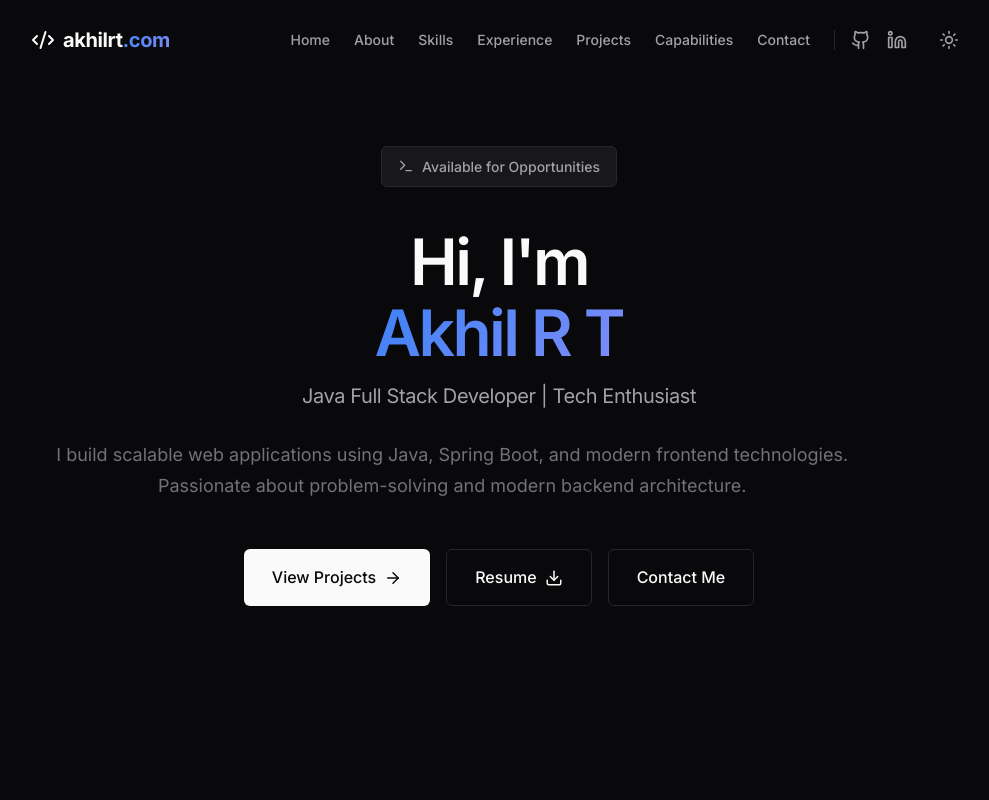
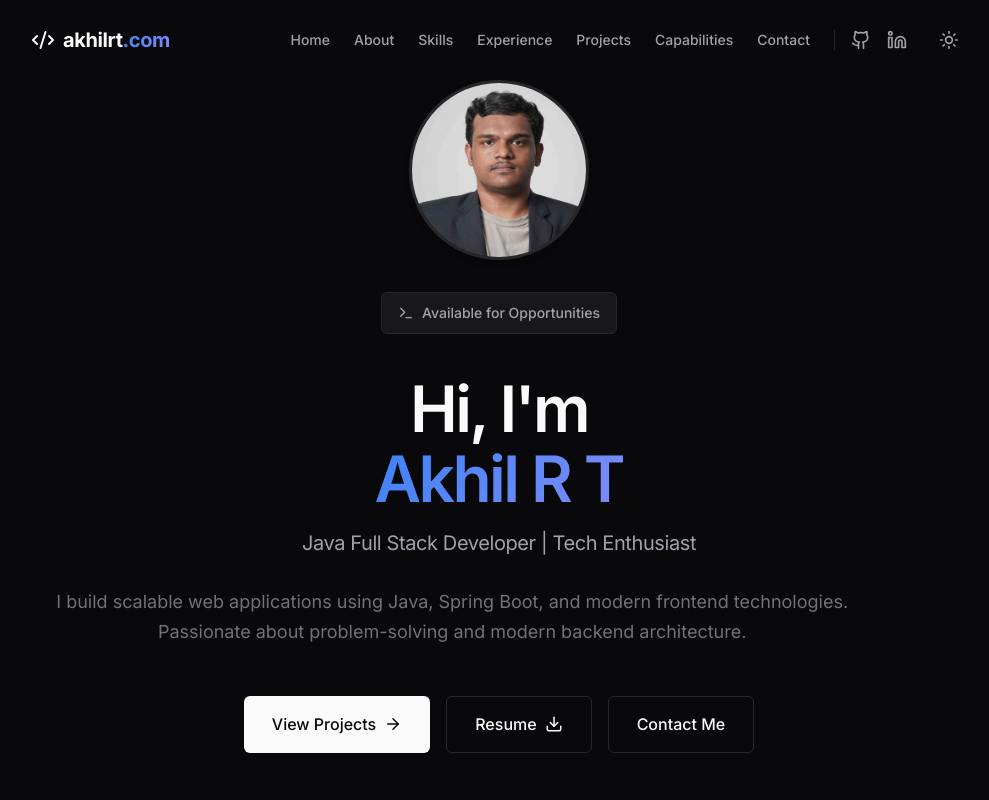
Before and after one commit to iakhilrt/akhilrt-portfolio, a React (Vite) app: page / in a window 1280 px wide. Shown: the top 800 px of the page, without its empty margins (141-1130 px from the left). Built offline with nearby package versions, Linux system fonts and the light colour scheme.

Commit message:
Add and style professional profile picture in Hero section

```diff
--- a/src/components/Hero.css
+++ b/src/components/Hero.css
@@ -16,6 +16,29 @@
     text-align: center;
     max-width: 800px;
     margin: 0 auto;
+}
+
+.hero-profile-image {
+    width: 180px;
+    height: 180px;
+    margin: 0 auto 2rem auto;
+    border-radius: 50%;
+    overflow: hidden;
+    border: 3px solid var(--border-color);
+    box-shadow: var(--card-shadow);
+    background-color: var(--bg-tertiary);
+}
+
+.hero-profile-image img {
+    width: 100%;
+    height: 100%;
+    object-fit: cover;
+    object-position: center 15%;
+    transition: transform 0.3s ease;
+}
+
+.hero-profile-image:hover img {
+    transform: scale(1.05);
 }
 
 .hero-badge {
--- a/src/components/Hero.jsx
+++ b/src/components/Hero.jsx
@@ -8,6 +8,9 @@ const Hero = () => {
             <div className="container hero-container">
 
                 <div className="hero-content reveal">
+                    <div className="hero-profile-image">
+                        <img src="/profile.jpg" alt="Akhil R T" />
+                    </div>
                     <div className="hero-badge">
                         <Terminal size={16} />
                         <span>Available for Opportunities</span>
```
Also changed, not shown: public/profile.jpg (added).
